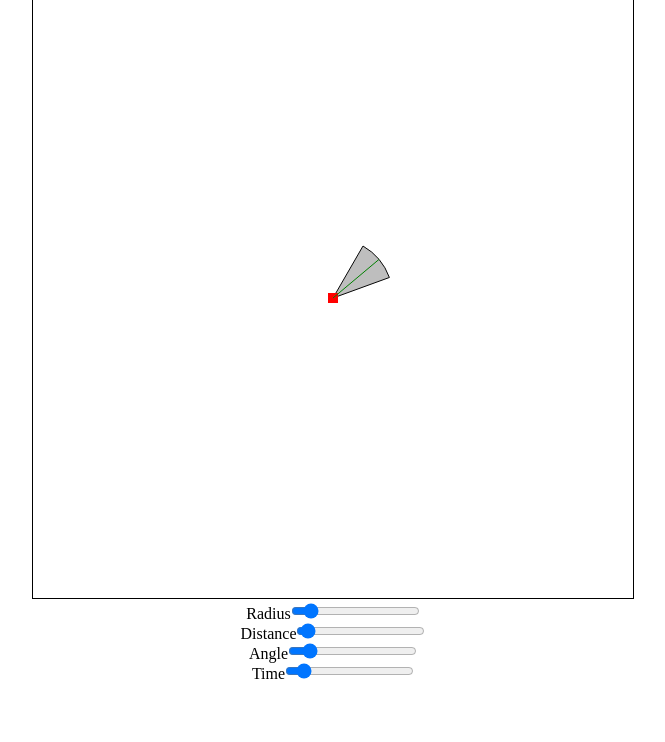
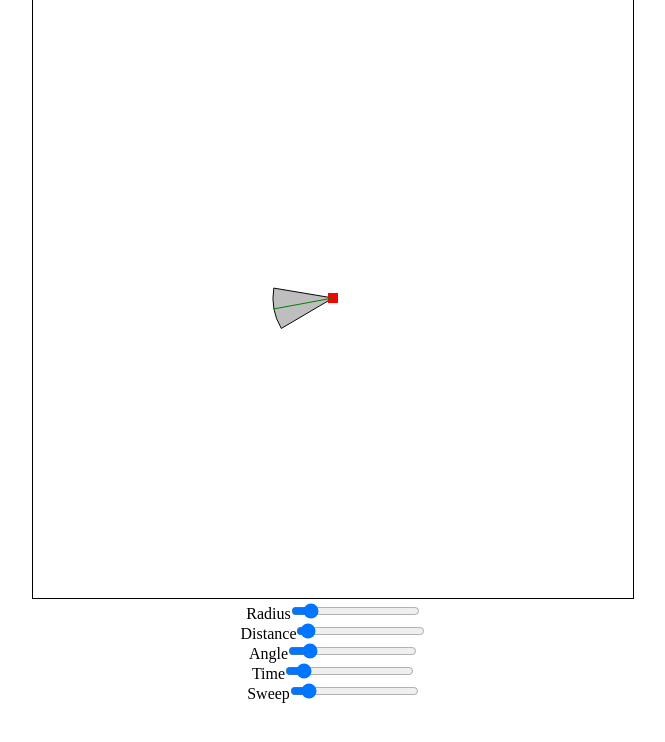
Before and after one commit to sMattGuy/vision-tracking, a plain HTML site: page index.html in a window 1280 px wide. Shown: the part 40-782 px from the top of the page, without its empty margins (307-972 px from the left). Drawn offline with Linux system fonts and the light colour scheme.

Commit message:
Added sweeping after 10 seconds of no movement
This will allow the entity to scan for the cursor. More can be added to simulate more realistic searching.

```diff
--- a/modules/entity.js
+++ b/modules/entity.js
@@ -2,10 +2,12 @@ class Entity{
 	visionDistance = 60;
 	visionRadius = 40;	//measured in degrees
 	angle = 40;
+	sweep_speed = 0.5;
 	position = {'x':0,'y':0};
 	velocity = {'x':0,'y':0};
 	acceleration = {'x':0,'y':0};
 	spotted = false;
+	last_move = 0;
 	//speed modifiers
 	maxspeed = 20;
 	speed = 1;
@@ -58,6 +60,7 @@ class Entity{
 	}
 	updatePosition(time, cursorPos){
 		if(this.spotted){
+			this.last_move = Date.now();
 			let entityAngleRads = this.angle * (Math.PI / 180);
 			let entityVisRads = this.visionRadius * (Math.PI / 180);
 
@@ -107,6 +110,9 @@ class Entity{
 		else{
 			this.acceleration.x = 0;
 			this.acceleration.y = 0;
+			if(Date.now() - this.last_move > 10000){
+				this.angle += this.sweep_speed;
+			}
 		}
 	}
 	moveUnit(time,canvasWidth,canvasHeight){
--- a/script.js
+++ b/script.js
@@ -16,6 +16,9 @@ document.getElementById('visionDistance').addEventListener('input', e => {
 });
 document.getElementById('angle').addEventListener('input', e => {
 	testEntity.angle = parseInt(e.srcElement.value);
+});
+document.getElementById('sweep').addEventListener('input', e => {
+	testEntity.sweep_speed = parseFloat(e.srcElement.value);
 });
 document.getElementById('time').addEventListener('input', e => {
 	TIME = parseFloat(e.srcElement.value);
```
Also changed, not shown: index.html (+1 -0 lines).
